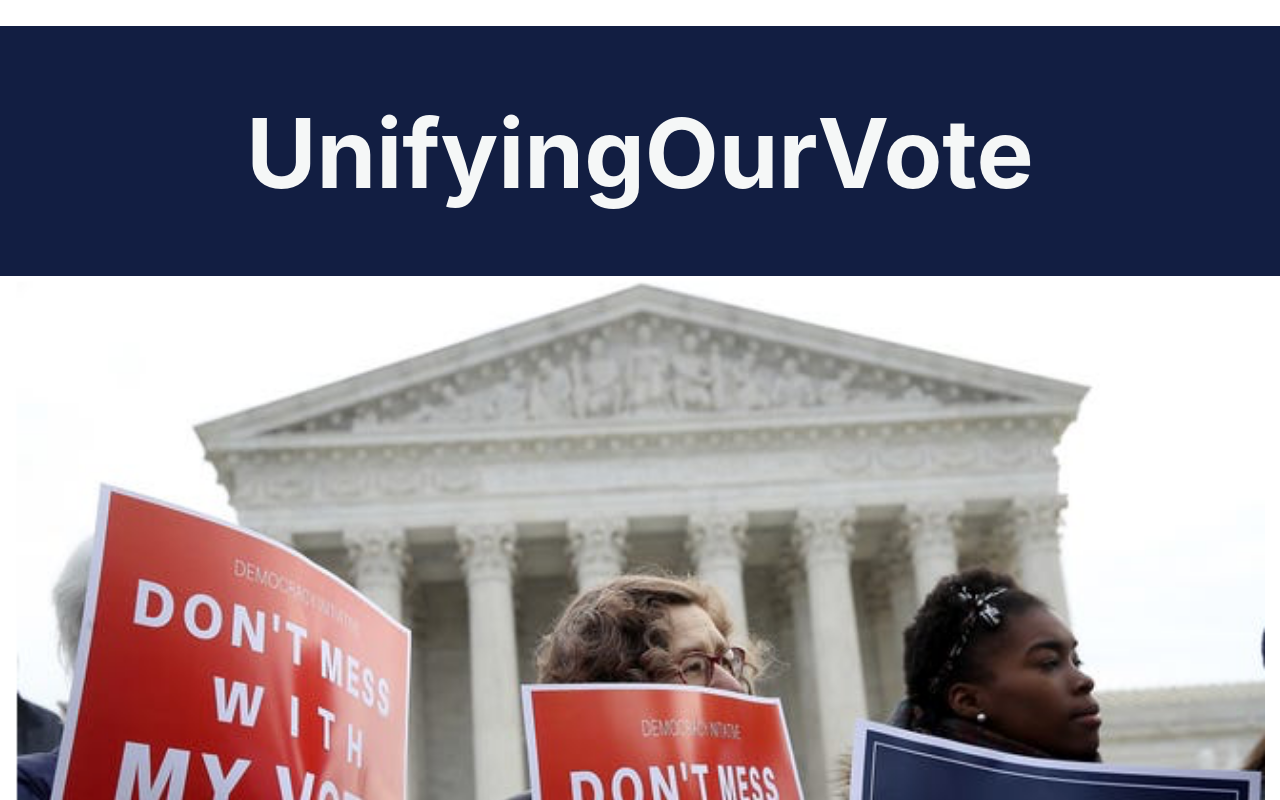
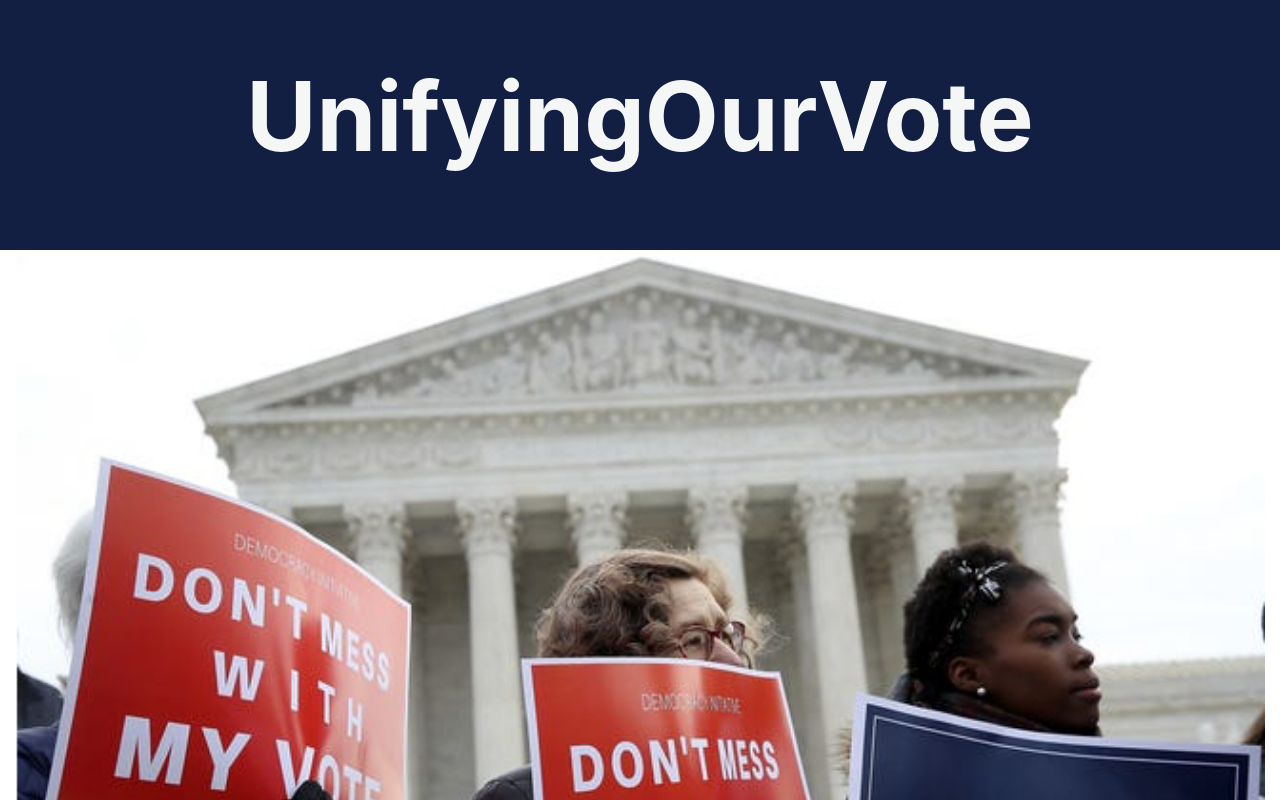
Before and after one commit to Wendyf02/UnifyingOurVote, a React (Create React App) app in the folder client/: page / in a window 1280 px wide. Shown: the top 800 px of the page. Built offline with nearby package versions, Linux system fonts and the light colour scheme.

Commit message:
Update index.js

```diff
--- a/client/src/components/Jumbotron/index.js
+++ b/client/src/components/Jumbotron/index.js
@@ -5,9 +5,9 @@ import {Container} from "react-bootstrap"
 
 function JumbotronHolder() {
     return (
-      <Jumbotron fluid>
+      <Jumbotron >
         <Container id="title">
-          <p className="text-center display-1 font-weight-bold jumbotron-fluid" >UnifyingOurVote</p>
+          <p className="text-center display-1 font-weight-bold" >UnifyingOurVote</p>
         </Container>
       </Jumbotron>
     );
```
